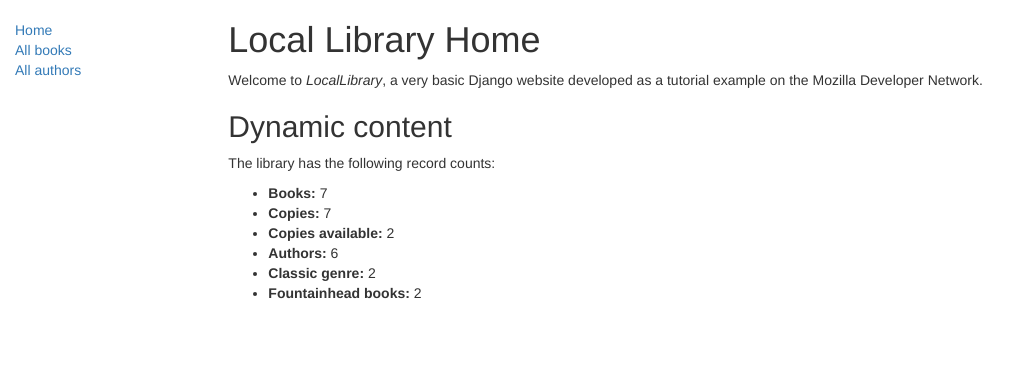
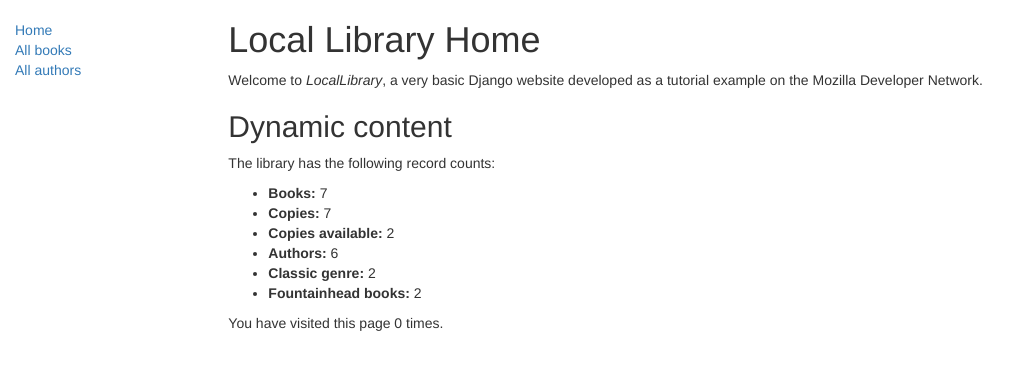
Before and after one commit to nazrielka/practic_part1, a Django app: page /catalog/ in a window 1280 px wide. Shown: the top 370 px of the page, without its empty margins (0-1030 px from the left). Run offline with Django 5.2, Linux system fonts and the light colour scheme; data comes from the database, SQL or seed files in the repository; both versions use the stored data as it was after the commit; some libraries are stand-ins or nearby versions.

Commit message:
Session added.

```diff
--- a/local_library/catalog/templates/index.html
+++ b/local_library/catalog/templates/index.html
@@ -19,4 +19,7 @@
     <li><strong>Fountainhead books:</strong> {{ num_fountainhead_books }}</li>
   </ul>
 
+  <p>
+    You have visited this page {{ num_visits }}{% if num_visits == 1 %} time{% else %} times{% endif %}.
+  </p>
 {% endblock %}
--- a/local_library/catalog/views.py
+++ b/local_library/catalog/views.py
@@ -10,7 +10,10 @@ def index (request):
     num_classic_genres = Genre.objects.filter(name__icontains='Классика').count()
     num_fountainhead_books = Book.objects.filter(title__icontains='Источник').count()
 
-    return render(request, 'index.html', context={'num_books': num_books, 'num_instances': num_instances, 'num_instances_available': num_instances_available, 'num_authors': num_authors, 'num_classic_genres': num_classic_genres, 'num_fountainhead_books': num_fountainhead_books})
+    num_visits=request.session.get('num_visits',0)
+    request.session['num_visits']=num_visits+1
+
+    return render(request, 'index.html', context={'num_books': num_books, 'num_instances': num_instances, 'num_instances_available': num_instances_available, 'num_authors': num_authors, 'num_classic_genres': num_classic_genres, 'num_fountainhead_books': num_fountainhead_books, 'num_visits':num_visits})
 
 class BookListView(generic.ListView):
     model = Book
```
Also changed, not shown: local_library/db.sqlite3.
